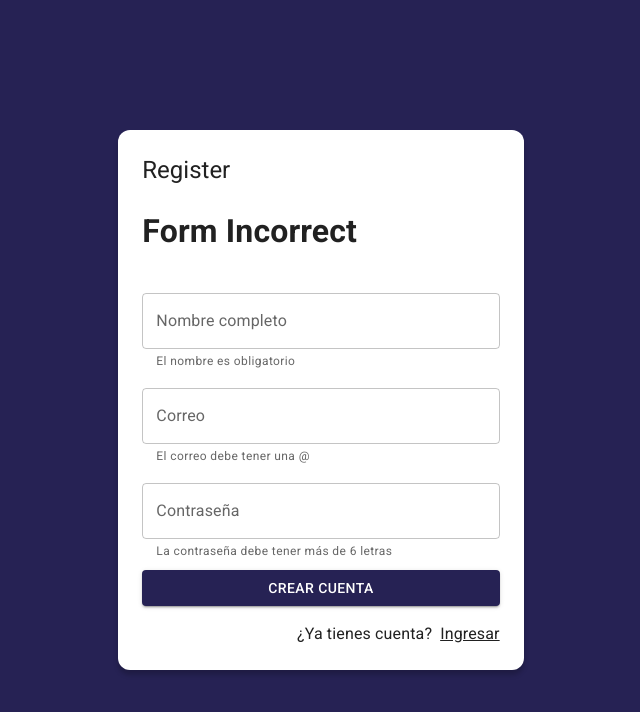
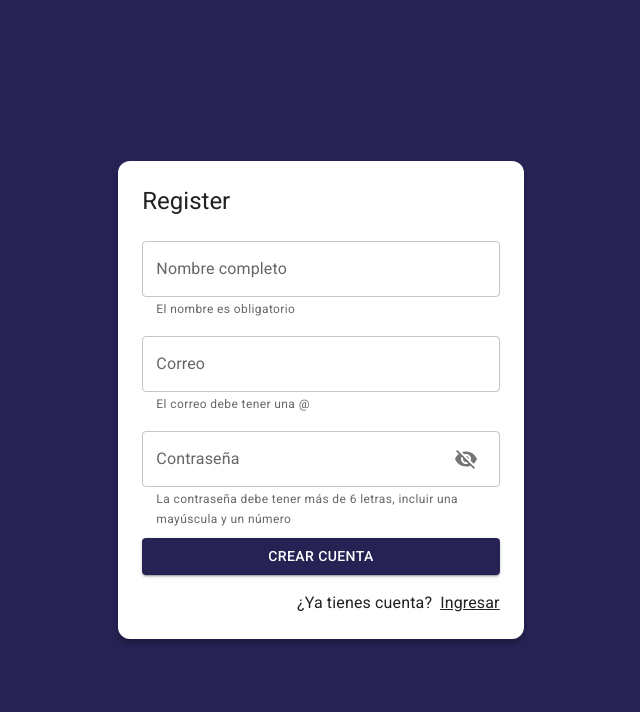
Before and after one commit to DiogoAlip/JournalApp, a React (Vite) app: page /auth/register in a window 1280 px wide. Shown: the top 712 px of the page, without its empty margins (319-959 px from the left). Built offline with nearby package versions, Linux system fonts and the light colour scheme; no server answers.

Commit message:
feat: password with more restriccion in login

```diff
--- a/src/auth/pages/LoginPage.tsx
+++ b/src/auth/pages/LoginPage.tsx
@@ -1,7 +1,14 @@
 import { useMemo, useState } from "react";
 import { useDispatch, useSelector } from "react-redux";
-import { Google } from "@mui/icons-material";
-import { Alert, Button, Link, TextField, Typography } from "@mui/material";
+import { Google, Visibility, VisibilityOff } from "@mui/icons-material";
+import {
+  Alert,
+  Button,
+  IconButton,
+  Link,
+  TextField,
+  Typography,
+} from "@mui/material";
 import { Link as RouterLink } from "react-router-dom";
 import Grid from "@mui/material/Grid2";
 import { AuthLayout } from "../layout/AuthLayout";
@@ -25,6 +32,7 @@ const initialData = {
 };
 
 export const LoginPage = () => {
+  const [visibility, setVisibility] = useState(false);
   const [formSubmited, setFormSubmited] = useState(false);
   const dispatch = useDispatch();
   const { status, errorMessage } = useSelector(
@@ -83,14 +91,24 @@ export const LoginPage = () => {
           <Grid sx={{ mt: 2 }} size={{ xs: 12 }}>
             <TextField
               label="Contraseña"
-              type="password"
+              type={!visibility ? "password" : "text"}
               placeholder="Contraseña"
               fullWidth
               name="password"
+              autoComplete="off"
               value={password}
               error={!!passwordValid && formSubmited}
               helperText={passwordValid}
               onChange={onInputChange}
+              slotProps={{
+                input: {
+                  endAdornment: (
+                    <IconButton onClick={() => setVisibility(!visibility)}>
+                      {visibility ? <Visibility /> : <VisibilityOff />}
+                    </IconButton>
+                  ),
+                },
+              }}
             />
           </Grid>
           <Grid size={{ xs: 12 }} display={errorMessage ? "" : "none"}>
--- a/src/auth/pages/RegisterPage.tsx
+++ b/src/auth/pages/RegisterPage.tsx
@@ -1,35 +1,32 @@
 import { useDispatch, useSelector } from "react-redux";
 import { useState, useMemo } from "react";
 import { Link as RouterLink } from "react-router-dom";
+import Grid from "@mui/material/Grid2";
+import { Visibility, VisibilityOff } from "@mui/icons-material";
 import { AuthLayout } from "../layout/AuthLayout";
-import { useForm, ValidatorType } from "../../hooks/useForm";
+import { useForm } from "../../hooks/useForm";
 import { startCreatingUserWithEmailPassword } from "../../store/auth/thunks";
-import { Button, Link, TextField, Typography, Alert } from "@mui/material";
-import Grid from "@mui/material/Grid2";
+import {
+  Button,
+  Link,
+  TextField,
+  Typography,
+  Alert,
+  IconButton,
+} from "@mui/material";
+import {
+  initialFormData as initialData,
+  formValidator as initialForm,
+} from "../../helper";
 
-const initialData = {
-  displayName: "",
-  email: "",
-  password: "",
-};
-
-const formValidator = {
-  email: [(value: string) => value.includes("@"), "El correo debe tener una @"],
-  password: [
-    (value: string) => value.length >= 6,
-    "La contraseña debe tener más de 6 letras",
-  ],
-  displayName: [
-    (value: string) => value.length >= 3,
-    "El nombre es obligatorio",
-  ],
-} as ValidatorType<typeof initialData>;
+const formValidator = { ...initialForm };
 
 export const RegisterPage = () => {
+  const [visibility, setVisibility] = useState(false);
+  const [formSubmited, setFormSubmited] = useState(false);
   const { status, errorMessage } = useSelector(
     (state: { auth: { status: string; errorMessage: string } }) => state.auth
   );
-  const [formSubmited, setFormSubmited] = useState(false);
   const dispatch = useDispatch();
 
   const isCheckingAuthentication = useMemo(
@@ -58,7 +55,7 @@ export const RegisterPage = () => {
 
   return (
     <AuthLayout title="Register">
-      <h1>Form {isFormValid ? "Valid" : "Incorrect"}</h1>
+      {formSubmited ?? <h1>Form {isFormValid ? "Valid" : "Incorrect"}</h1>}
       <form
         action=""
         onSubmit={onSubmit}
@@ -94,14 +91,24 @@ export const RegisterPage = () => {
           <Grid sx={{ mt: 2 }} size={{ xs: 12 }}>
             <TextField
               label="Contraseña"
-              type="password"
+              type={!visibility ? "password" : "text"}
               placeholder="Confirmar Contraseña"
               name="password"
+              autoComplete="off"
               value={password}
               onChange={onInputChange}
               error={!!passwordValid && formSubmited}
               helperText={passwordValid}
               fullWidth
+              slotProps={{
+                input: {
+                  endAdornment: (
+                    <IconButton onClick={() => setVisibility(!visibility)}>
+                      {visibility ? <Visibility /> : <VisibilityOff />}
+                    </IconButton>
+                  ),
+                },
+              }}
             />
           </Grid>
           <Grid size={{ xs: 12 }} display={errorMessage ? "" : "none"}>
--- /dev/null
+++ b/src/helper/formValidator.ts
@@ -0,0 +1,26 @@
+import { ValidatorType } from "../hooks/useForm";
+
+export const initialFormData = {
+  displayName: "",
+  email: "",
+  password: "",
+};
+
+export const passwordValidator = (password: string) => {
+  const charactersValidator = password.length >= 6;
+  const upLetterValidator = /[A-Z]/.test(password);
+  const numberValidator = /\d/.test(password);
+  return charactersValidator && upLetterValidator && numberValidator;
+};
+
+export const formValidator = {
+  email: [(value: string) => value.includes("@"), "El correo debe tener una @"],
+  password: [
+    passwordValidator,
+    "La contraseña debe tener más de 6 letras, incluir una mayúscula y un número",
+  ],
+  displayName: [
+    (value: string) => value.length >= 3,
+    "El nombre es obligatorio",
+  ],
+} as ValidatorType<typeof initialFormData>;
--- a/src/helper/index.ts
+++ b/src/helper/index.ts
@@ -1,3 +1,4 @@
 export * from "./loadNotesByPath";
 export * from "./fileUpload";
 export * from "./noteData";
+export * from "./formValidator";
```
